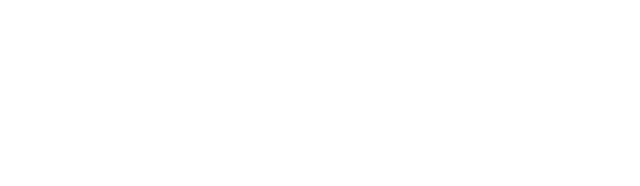
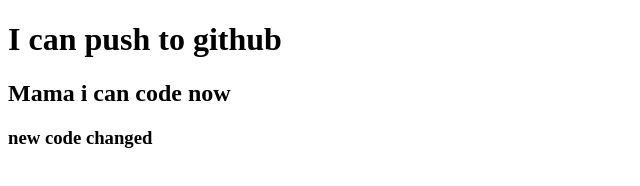
Before and after one commit to ctasbihas/my-first-repo, a plain HTML site: page index.html in a window 1280 px wide. Shown: the whole page, without its empty margins (0-640 px from the left). Drawn offline with Linux system fonts and the light colour scheme.

Commit message:
adding some lines

```diff
--- a/index.html
+++ b/index.html
@@ -7,6 +7,8 @@
      <title>My First Github Repo</title>
 </head>
 <body>
-
+     <h1>I can push to github</h1>
+     <h2>Mama i can code now</h2>
+     <h3>new code changed</h3>
 </body>
 </html>
```
